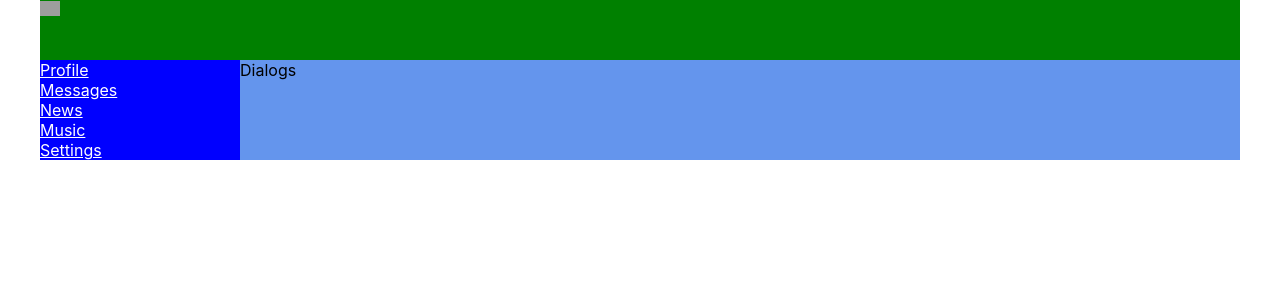
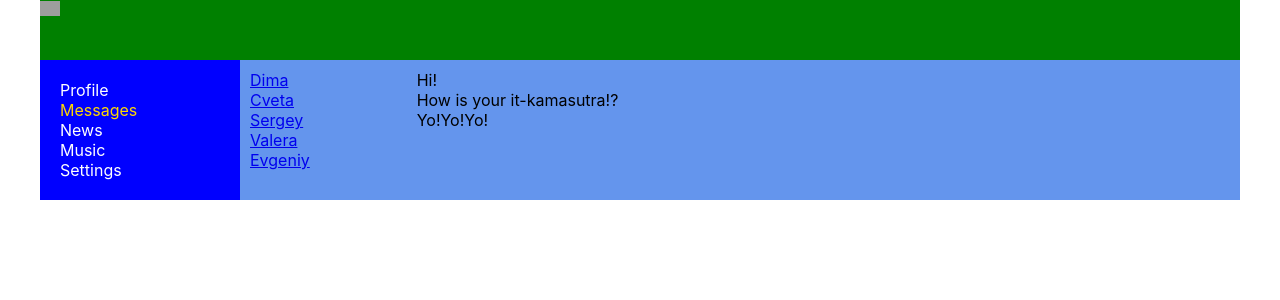
Before and after one commit to Sabesm/social-react-app, a React (Create React App) app: page /dialogs in a window 1280 px wide. Shown: the top 300 px of the page. Built offline with nearby package versions, Linux system fonts and the light colour scheme; grey boxes are pictures that could not be loaded.

Commit message:
Make page Message and Other Settings in CSS

```diff
--- a/src/components/dialogs/Dialogs.jsx
+++ b/src/components/dialogs/Dialogs.jsx
@@ -1,11 +1,38 @@
 import React from 'react';
 import classes from './Dialogs.module.css';
+import {NavLink} from 'react-router-dom';
 
+
+const DialogItem = (props) => {
+	let path = "/dialogs/" + props.id;
+	return (
+			<div className = {classes.dialog + ' ' + classes.active}>
+        		<NavLink to={path}>{props.name}</NavLink>
+	        </div>
+		);
+}
+
+const Message = (props) => {
+	return (
+			<div className={classes.message}>{props.message}</div>
+		);
+}
 
 const Dialogs = (props) => {
 	return(
-	        <div>
-            	Dialogs
+	        <div className={classes.dialogs}>
+				<div className = {classes.dialogsItems}>
+					<DialogItem name="Dima" id="1" />
+					<DialogItem name="Cveta" id="2" />
+					<DialogItem name="Sergey" id="3" />
+					<DialogItem name="Valera" id="4" />
+					<DialogItem name="Evgeniy" id="5" />
+		        </div>
+		        <div className={classes.messages}>
+					<Message message = 'Hi!' />
+					<Message message = 'How is your it-kamasutra!?' />
+					<Message message = 'Yo!Yo!Yo!' />
+		        </div>
 	        </div>
 		);
 }
--- a/src/components/dialogs/Dialogs.module.css
+++ b/src/components/dialogs/Dialogs.module.css
@@ -0,0 +1,20 @@
+.dialogs {
+	display: grid;
+	grid-template-columns: 2fr 10fr;
+}
+
+.dialogsItems {
+	padding: 10px;
+}
+
+.dialogsItems .active {
+	color: gold;
+}
+
+.messages {
+	padding: 10px;
+}
+
+.messages .message {
+
+}
--- a/src/components/nav/nav.jsx
+++ b/src/components/nav/nav.jsx
@@ -6,19 +6,19 @@ const Nav = () => {
 	return(
 		<nav className={classes.nav}>
 	        <div className={classes.item}>
-	        	<NavLink to="/profile">Profile</NavLink>
+	        	<NavLink to="/profile" activeClassName = {classes.active}>Profile</NavLink>
 	        </div>
 	        <div className={classes.item}>
-	        	<NavLink to="/dialogs">Messages</NavLink>
+	        	<NavLink to="/dialogs" activeClassName = {classes.active}>Messages</NavLink>
 	        </div>
 	        <div className={classes.item}>
-	        	<NavLink to="/news">News</NavLink>
+	        	<NavLink to="/news" activeClassName = {classes.active}>News</NavLink>
 	        </div>
 	        <div className={classes.item}>
-	        	<NavLink to="/music">Music</NavLink>
+	        	<NavLink to="/music" activeClassName = {classes.active}>Music</NavLink>
 	        </div>
 	        <div className={classes.item}>
-	        	<NavLink to="/settings">Settings</NavLink>
+	        	<NavLink to="/settings" activeClassName = {classes.active}>Settings</NavLink>
 	        </div>
       	</nav>
 		);
--- a/src/components/nav/nav.module.css
+++ b/src/components/nav/nav.module.css
@@ -1,8 +1,14 @@
 .nav {
   grid-area: n;
   background-color: blue;
+  padding: 20px;
 }
 
 .nav a {
 	color: white;
+	text-decoration: none;
 }
+
+.item a.active {
+	color: gold;
+}
--- a/src/components/profile/MyPosts/MyPosts.jsx
+++ b/src/components/profile/MyPosts/MyPosts.jsx
@@ -6,8 +6,8 @@ import Post from './Post/Post';
 
 const MyPosts = () => {
 	return(
-	        <div>
-	          My post
+	        <div className={classes.postsBlock}>
+	          <h3>My post</h3>
 	          <div>
 	            <textarea></textarea>
 	            <button>Add post</button>
--- a/src/components/profile/MyPosts/MyPosts.module.css
+++ b/src/components/profile/MyPosts/MyPosts.module.css
@@ -0,0 +1,7 @@
+.postsBlock {
+	padding: 10px;
+}
+
+.posts {
+	margin-top: 10px;
+}
--- /dev/null
+++ b/src/components/profile/ProfileInfo/ProfileInfo.jsx
@@ -0,0 +1,18 @@
+import React from 'react';
+import classes from './ProfileInfo.module.css';
+
+
+const ProfileInfo = () => {
+	return(
+			<div>
+				<div>
+					<img src="https://tripmydream.cc/travelhub/travel/seo/img/306/28/gallery_1445853090_1991075162_fit.jpg" alt=""/>
+				</div>
+				<div className={classes.descriptionBlock}>
+					Ava + Description
+				</div>
+			</div>
+		);
+}
+
+export default ProfileInfo;
--- /dev/null
+++ b/src/components/profile/ProfileInfo/ProfileInfo.module.css
@@ -0,0 +1,3 @@
+.descriptionBlock {
+	padding: 10px;
+}
--- a/src/components/profile/profile.jsx
+++ b/src/components/profile/profile.jsx
@@ -1,21 +1,19 @@
 import React from 'react';
 import classes from './profile.module.css';
 import MyPosts from './MyPosts/MyPosts';
+import ProfileInfo from './ProfileInfo/ProfileInfo';
+
+
 
 
 
 
 const Profile = () => {
 	return(
-			<div className={classes.content}>
-	        <div>
-	          <img src="https://tripmydream.cc/travelhub/travel/seo/img/306/28/gallery_1445853090_1991075162_fit.jpg" alt=""/>
-	        </div>
-	        <div>
-	          Ava + Description
-	        </div>
+		<div className={classes.content}>
+			<ProfileInfo />
 	        <MyPosts />
-	      </div>
+	    </div>
 		);
 }
 
```
